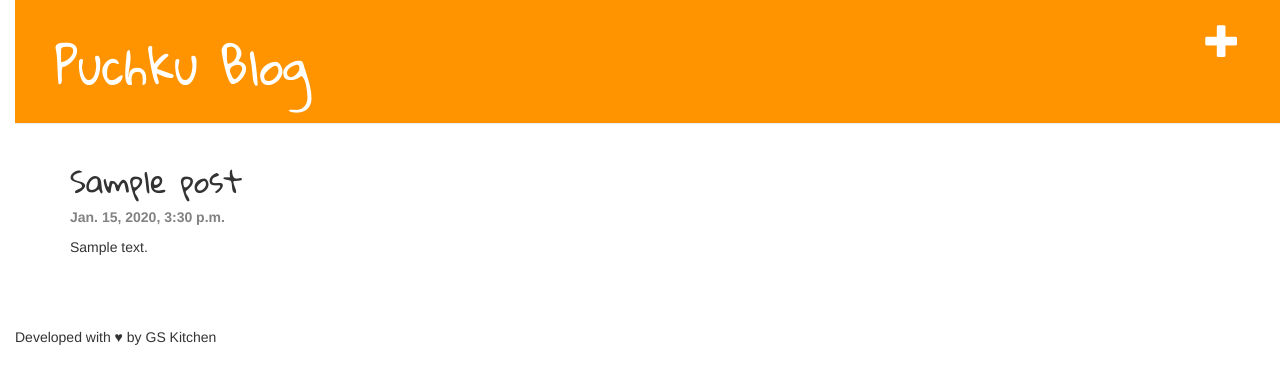
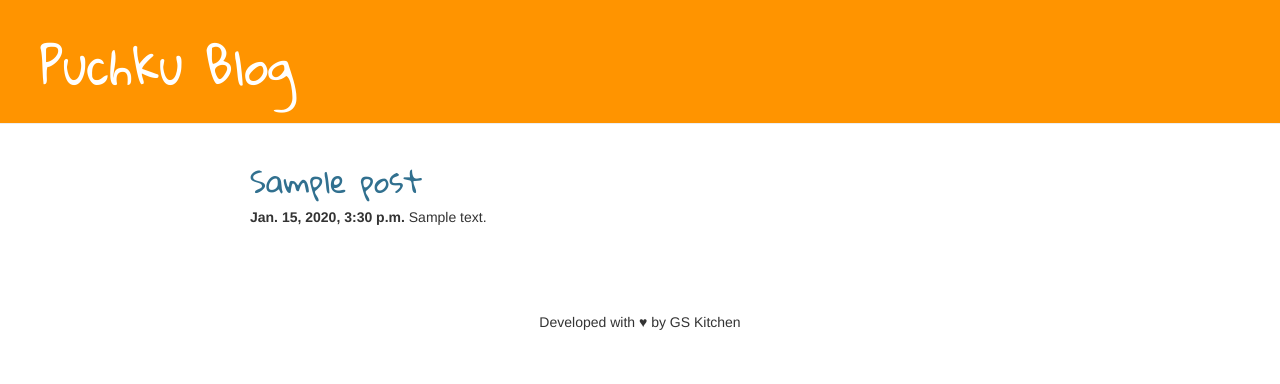
Before and after one commit to GSKitchen/my-first-blog, a Django app: page /1/ in a window 1280 px wide. Shown: the top 384 px of the page. Run offline with Django 3.2, Linux system fonts and the light colour scheme; tables that the repository leaves empty hold one stand-in row (values such as "Sample post"); some libraries are stand-ins or nearby versions.

Commit message:
addes views for create and edit post with little security

```diff
--- a/blog/static/css/blog.css
+++ b/blog/static/css/blog.css
@@ -1,8 +1,4 @@
 /* static css file */
-body{
-  padding-left: 15px;
-}
-
 h1 a{
   color: #FCA205;
   font-family: 'Gloria Hallelujah', cursive;
--- a/blog/templates/blog/base.html
+++ b/blog/templates/blog/base.html
@@ -13,19 +13,19 @@
     </head>
     <body>
         <div class="page-header">
-            <a href="{% url 'post_new' %}" class="top-menu"><span class="glyphicon glyphicon-plus"></span></a>
+            {% if user.is_authenticated %}<a href="{% url 'post_new' %}" class="top-menu"><span class="glyphicon glyphicon-plus"></span></a>{% endif %}
             <h1><a href="/">Puchku Blog</a></h1>
         </div>
 
 
         <div class="content container">
           <div class="row">
-            <div class="col-md-8">
+            <div class="col-md-8 col-md-offset-2">
               {% block content %}
               {% endblock %}
             </div>
           </div>
         </div>
-        <footer>Developed with ♥ by GS Kitchen</footer>
+        <footer class="text-center" style="margin: 15px;">Developed with ♥ by GS Kitchen</footer>
     </body>
 </html>
--- a/blog/templates/blog/post_detail.html
+++ b/blog/templates/blog/post_detail.html
@@ -1,12 +1,11 @@
 {% extends 'blog/base.html' %}
 {% block content %}
 <div class="post">
-  <h2>{{ post.title }}</h2>
+  <h2 class="text-info">{{ post.title }}</h2>
   {% if post.published_date %}
-    <div class="date">
-      <p><strong>{{ post.published_date }}</strong></p>
-    </div>
+      <p><strong>{{ post.published_date }}</strong>
   {% endif %}
+  {% if user.is_authenticated %}<a style="margin-left: 20px;" title="Edit this Post" href="{% url 'post_edit' pk=post.pk %}"><span class="glyphicon glyphicon-edit"></span></a></p>{% endif %}
   {{ post.text|linebreaksbr }}
 </div>
 {% endblock %}
--- a/blog/urls.py
+++ b/blog/urls.py
@@ -5,4 +5,5 @@ urlpatterns = [
     path('', views.post_list, name = 'post_list'),
     path('<int:pk>/', views.post_detail, name='post_detail'),
     path('post/new/', views.post_new, name='post_new'),
+    path('<int:pk>/edit/', views.post_edit, name='post_edit'),
 ]
--- a/blog/views.py
+++ b/blog/views.py
@@ -24,6 +24,21 @@ def post_new(request):
             post.published_date = timezone.now()
             post.save()
             return redirect('post_detail', pk=post.pk)
-        else:
-            form = PostForm()
-        return render(request, 'blog/post-edit.html', {'form': form})
+    else:
+        form = PostForm()
+    return render(request, 'blog/post-edit.html', {'form': form})
+
+
+def post_edit(request, pk):
+    post = get_object_or_404(Post, pk=pk)
+    if request.method == "POST":
+        form = PostForm(request.POST, instance=post)
+        if form.is_valid():
+            post = form.save(commit=False)
+            post.author = request.user
+            post.published_date = timezone.now()
+            post.save()
+            return redirect('post_detail', pk=post.pk)
+    else:
+        form = PostForm(instance=post)
+    return render(request, 'blog/post-edit.html', {'form': form})
```
